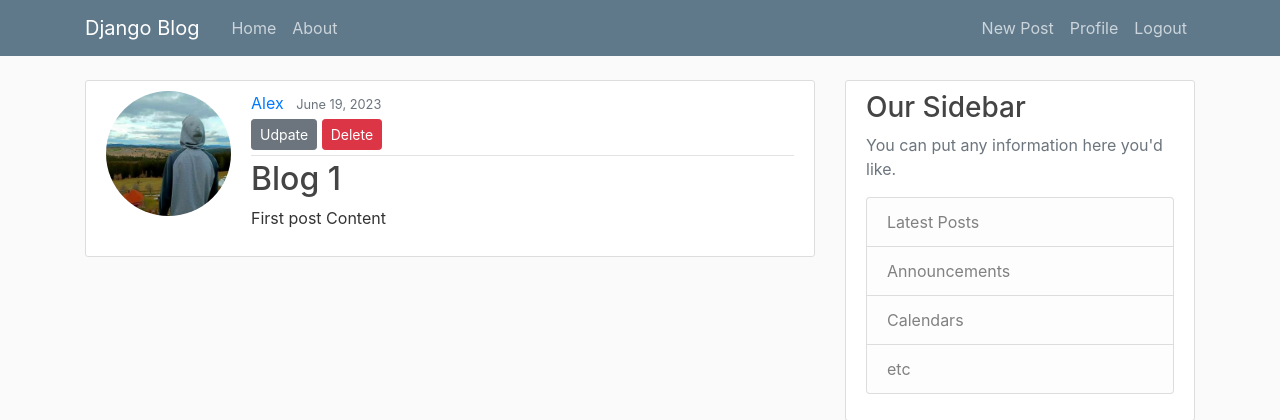
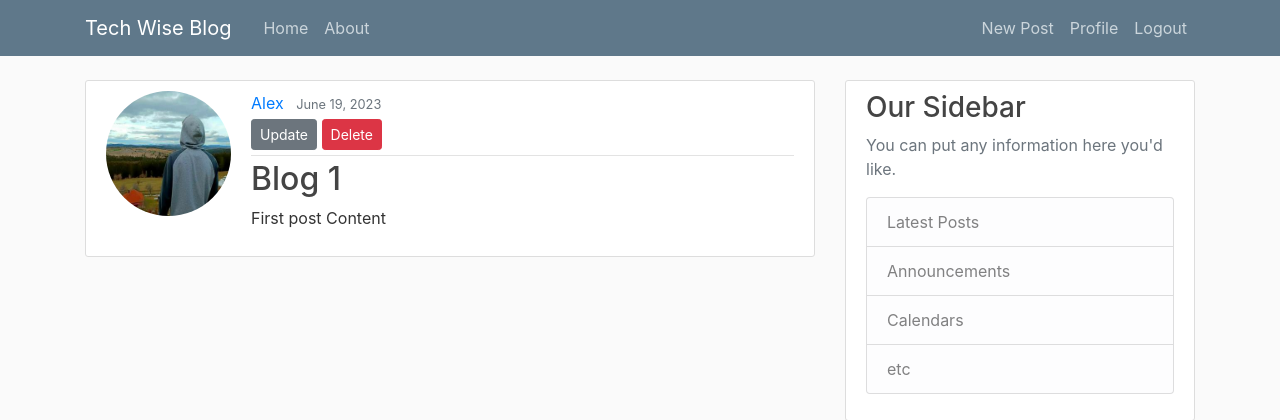
Before and after one commit to AleksandarBuk/Django-Blog, a Django app: page /post/1/ in a window 1280 px wide. Shown: the top 420 px of the page. Run offline with Django 4.2, Linux system fonts and the light colour scheme; a user stored in the database is signed in; data comes from the database, SQL or seed files in the repository; some libraries are stand-ins or nearby versions.

Commit message:
Typo correction

```diff
--- a/MyBlog/blog/templates/blog/base.html
+++ b/MyBlog/blog/templates/blog/base.html
@@ -16,16 +16,16 @@
 
 
 	{% if title %}
-	<title>Django Blog - {{ title }}</title>
+	<title>TechWise - {{ title }}</title>
 	{% else %}
-	<title>Django Blog</title>
+	<title>TechWise Blog</title>
 	{% endif %}
 </head>
 <body>
 		<header class="site-header">
 		  <nav class="navbar navbar-expand-md navbar-dark bg-steel fixed-top">
 		    <div class="container">
-		      <a class="navbar-brand mr-4" href="{% blog-home %">Django Blog</a>
+		      <a class="navbar-brand mr-4" href="{% blog-home %">Tech Wise Blog</a>
 		      <button class="navbar-toggler" type="button" data-toggle="collapse" data-target="#navbarToggle" aria-controls="navbarToggle" aria-expanded="false" aria-label="Toggle navigation">
 		      <span class="navbar-toggler-icon"></span>
 		      </button>
--- a/MyBlog/blog/templates/blog/post_detail.html
+++ b/MyBlog/blog/templates/blog/post_detail.html
@@ -8,7 +8,7 @@
 	      <small class="text-muted">{{ object.date_posted|date:"F d, Y"}}</small>
 	      {% if object.author_id == user %}
 	      <div>
-	      	<a class="btn btn-secondary btn-sm mt-1 mb-1" href="{% url 'post-update' object.id %}">Udpate</a>
+	      	<a class="btn btn-secondary btn-sm mt-1 mb-1" href="{% url 'post-update' object.id %}">Update</a>
 	      	<a class="btn btn-danger btn-sm mt-1 mb-1" href="{% url 'post-delete' object.id %}">Delete</a>
 	      </div>
 	      {% endif %}
```
